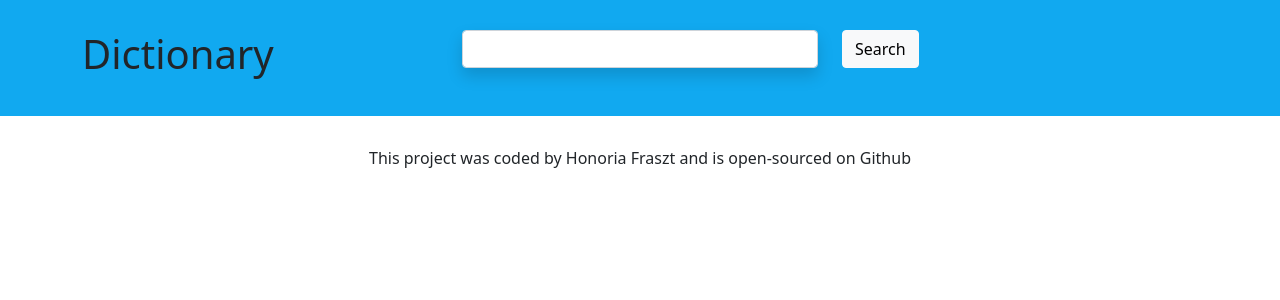
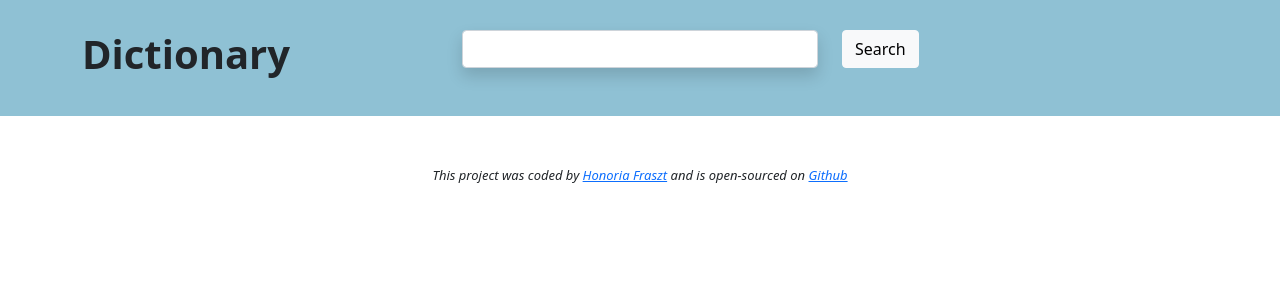
Before and after one commit to fhonoria/my-dictionary-app, a React (Create React App) app: page / in a window 1280 px wide. Shown: the top 300 px of the page. Built offline with nearby package versions, Linux system fonts and the light colour scheme.

Commit message:
added Github link, adjusted styling and changed color

```diff
--- a/src/App.css
+++ b/src/App.css
@@ -1,4 +1,5 @@
 .App-footer {
   text-align: center;
-  margin-top: 30px;
+  margin-top: 50px;
+  font-size: small;
 }
--- a/src/App.js
+++ b/src/App.js
@@ -7,7 +7,24 @@ function App() {
     <div className="App">
       <Dictionary />
       <footer className="App-footer">
-        This project was coded by Honoria Fraszt and is open-sourced on Github{" "}
+        <em>
+          This project was coded by{" "}
+          <a
+            href="https://optimistic-hopper-ee95fa.netlify.app"
+            target="_blank"
+            rel="noreferrer"
+          >
+            Honoria Fraszt
+          </a>{" "}
+          and is open-sourced on{" "}
+          <a
+            href="https://github.com/fhonoria/my-dictionary-app"
+            target="_blank"
+            rel="noreferrer"
+          >
+            Github
+          </a>
+        </em>
       </footer>
     </div>
   );
--- a/src/Dictionary.css
+++ b/src/Dictionary.css
@@ -1,12 +1,12 @@
 .Dictionary-header {
   padding: 30px 0;
-  background-color: rgb(17, 169, 240);
-}
-
-.Button {
-  color: rgb(17, 169, 240);
+  background-color: #8fc1d4;
 }
 
 .Results {
   margin: 20px 150px 20px 200px;
 }
+
+h1 {
+  font-weight: 650 !important;
+}
--- a/src/Dictionary.js
+++ b/src/Dictionary.js
@@ -8,6 +8,7 @@ export default function Dictionary() {
   let [results, setResults] = useState(null);
 
   function handleResponse(response) {
+    console.log(response.data[0]);
     setResults(response.data[0]);
   }
 
--- a/src/Results.css
+++ b/src/Results.css
@@ -5,5 +5,5 @@ h3 {
 
 h3 {
   margin-left: 20px;
-  color: rgb(17, 169, 240);
+  color: #8fc1d4;
 }
```
